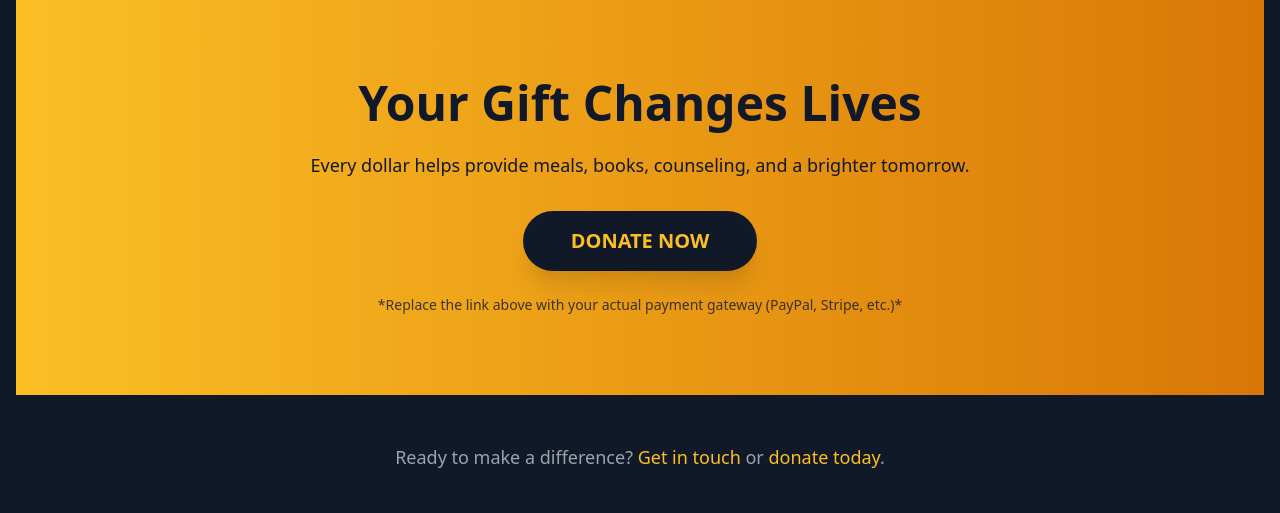
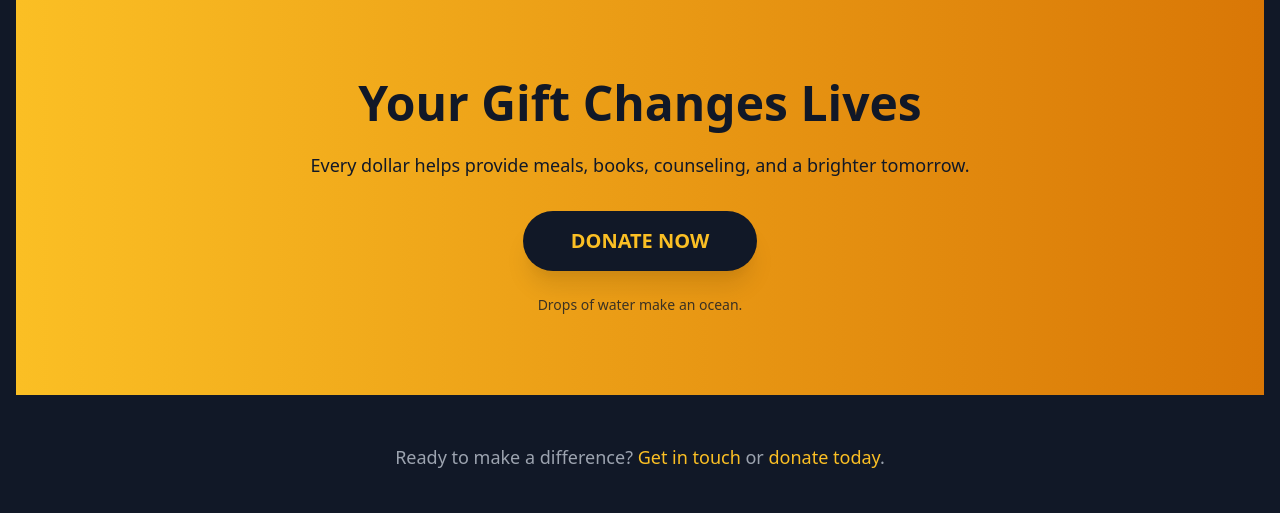
Before and after one commit to zazajo/basic-intl, a Django app: page /ahhc/ in a window 1280 px wide. Shown: the part 1991-2504 px from the top of the page. Run offline with Django 4.2, Linux system fonts and the light colour scheme.

Commit message:
Update ahhc.html

```diff
--- a/templates/ahhc.html
+++ b/templates/ahhc.html
@@ -86,7 +86,7 @@
             DONATE NOW
         </a>
         <p class="mt-6 text-sm opacity-80">
-            *Replace the link above with your actual payment gateway (PayPal, Stripe, etc.)*
+            Drops of water make an ocean.
         </p>
     </div>
 </section>
```
